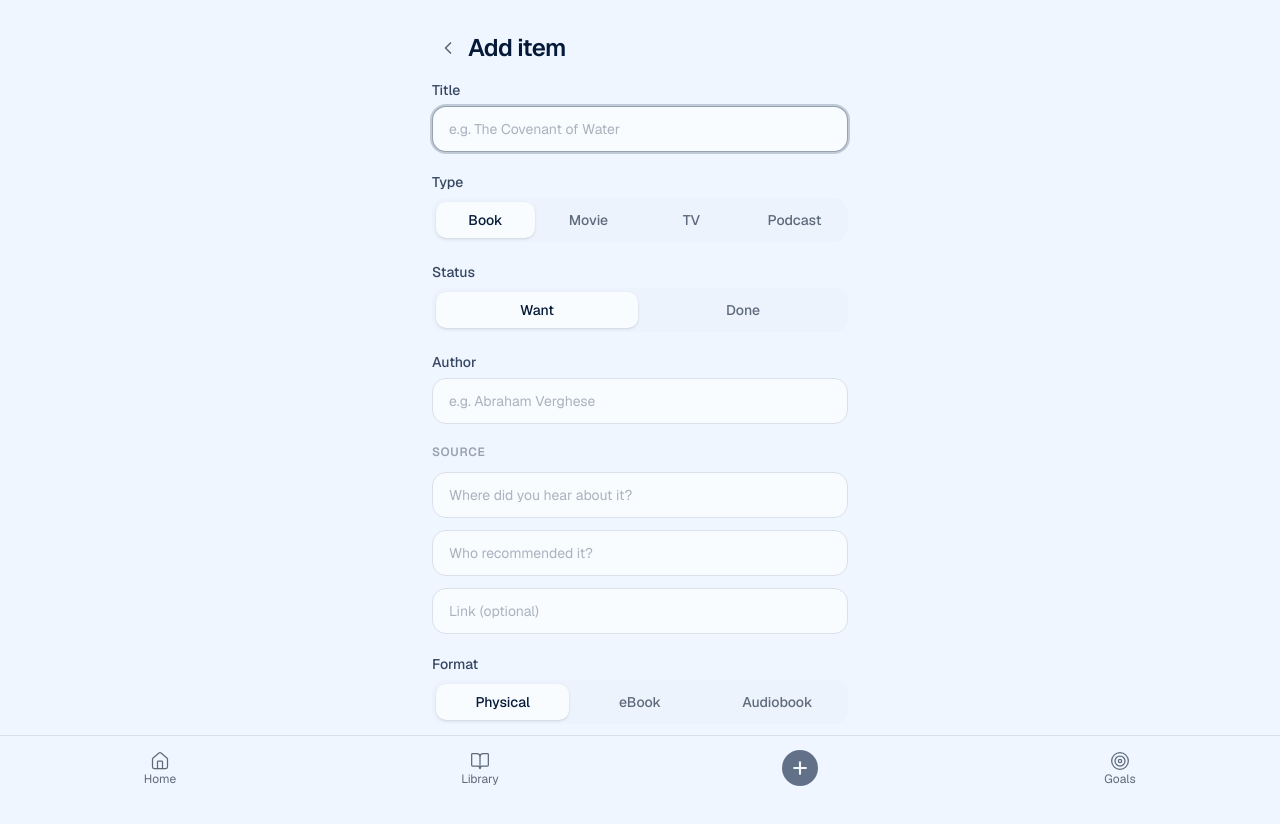
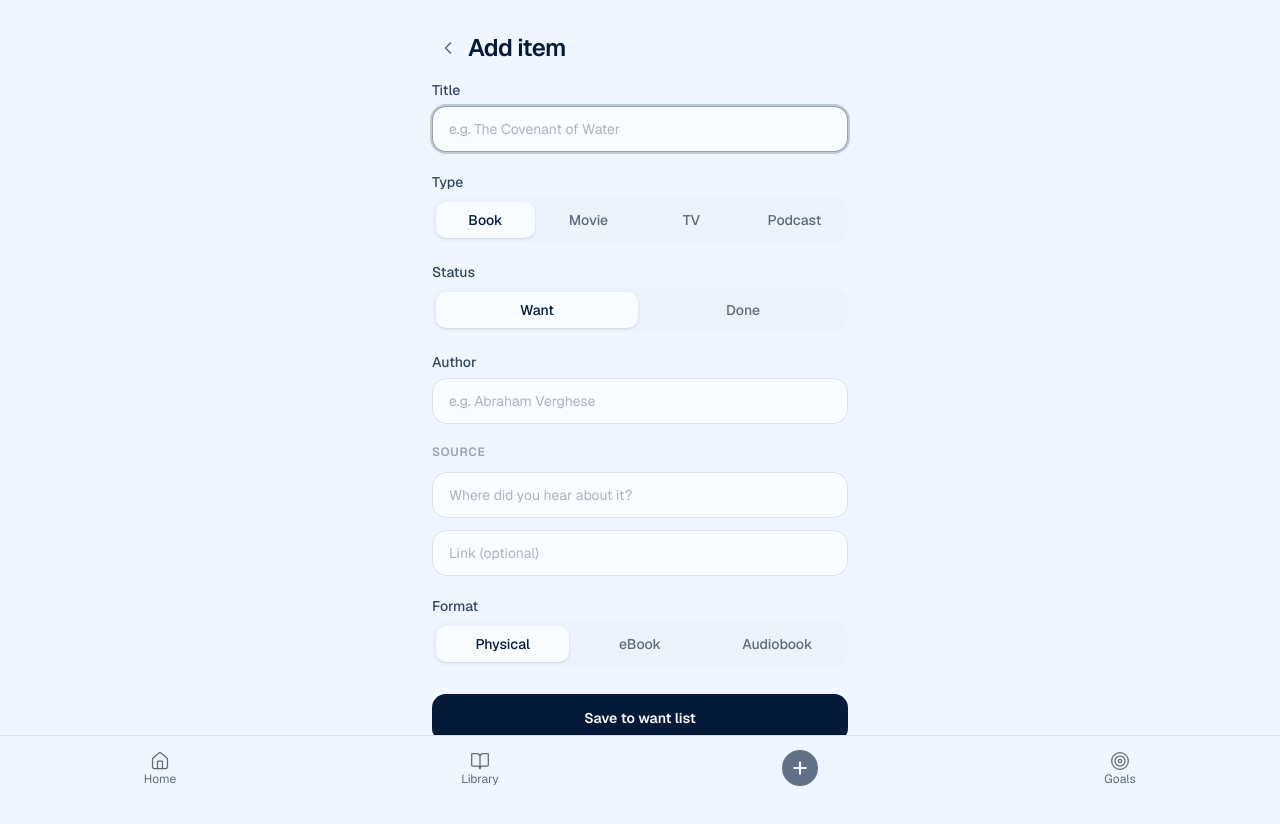
Before and after one commit to hebe/AmuseMe, a Next.js app: page /add in a window 1280 px wide. Shown: the top 824 px of the page. Built offline with nearby package versions, Linux system fonts and the light colour scheme.

Commit message:
Remove redundant source field

```diff
--- a/components/forms/AddItemForm.tsx
+++ b/components/forms/AddItemForm.tsx
@@ -92,7 +92,6 @@ export function AddItemForm() {
   const [status, setStatus] = useState<MediaStatus>(initialStatus)
   const [author, setAuthor] = useState('')
   const [sourceText, setSourceText] = useState('')
-  const [sourcePerson, setSourcePerson] = useState('')
   const [sourceUrl, setSourceUrl] = useState('')
   const [bookFormat, setBookFormat] = useState<BookFormat>('physical')
   const [audiobookSource, setAudiobookSource] = useState<AudiobookSource>('bookbeat')
@@ -206,9 +205,8 @@ export function AddItemForm() {
       updatedAt: now,
       dateAdded: now,
       ...(author.trim()       && { author: author.trim() }),
-      ...(sourceText.trim()   && { sourceText: sourceText.trim() }),
-      ...(sourcePerson.trim() && { sourcePerson: sourcePerson.trim() }),
-      ...(sourceUrl.trim()    && { sourceUrl: sourceUrl.trim() }),
+      ...(sourceText.trim() && { sourceText: sourceText.trim() }),
+      ...(sourceUrl.trim()  && { sourceUrl: sourceUrl.trim() }),
       ...(mediaType === 'book' && { bookFormat }),
       ...(mediaType === 'book' && bookFormat === 'audiobook' && { audiobookSource }),
       ...(consumed && {
@@ -324,13 +322,6 @@ export function AddItemForm() {
           placeholder="Where did you hear about it?"
           className={inputClass}
         />
-        <input
-          type="text"
-          value={sourcePerson}
-          onChange={(e) => setSourcePerson(e.target.value)}
-          placeholder="Who recommended it?"
-          className={inputClass}
-        />
         <div>
           <input
             type="url"
```
